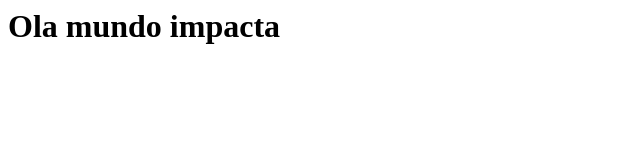
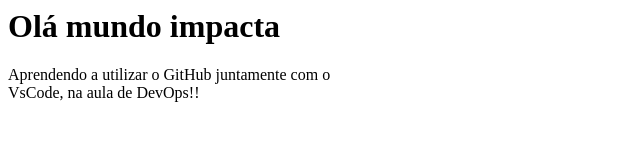
Before and after one commit to henriqueimpacta/aula02devops, a plain HTML site: page index22.html in a window 1280 px wide. Shown: the whole page, without its empty margins (0-640 px from the left). Drawn offline with Linux system fonts and the light colour scheme.

Commit message:
versao33

```diff
--- a/index22.html
+++ b/index22.html
@@ -2,8 +2,9 @@
  <read>
   <title> AULA 01 </title>
   <body>
-    <H1> Ola mundo impacta </H1>
-
+    <H1> Olá mundo impacta </H1>
+      <p> Aprendendo a utilizar o GitHub juntamente com o </br>
+        VsCode, na aula de DevOps!!
 
 
 
```
